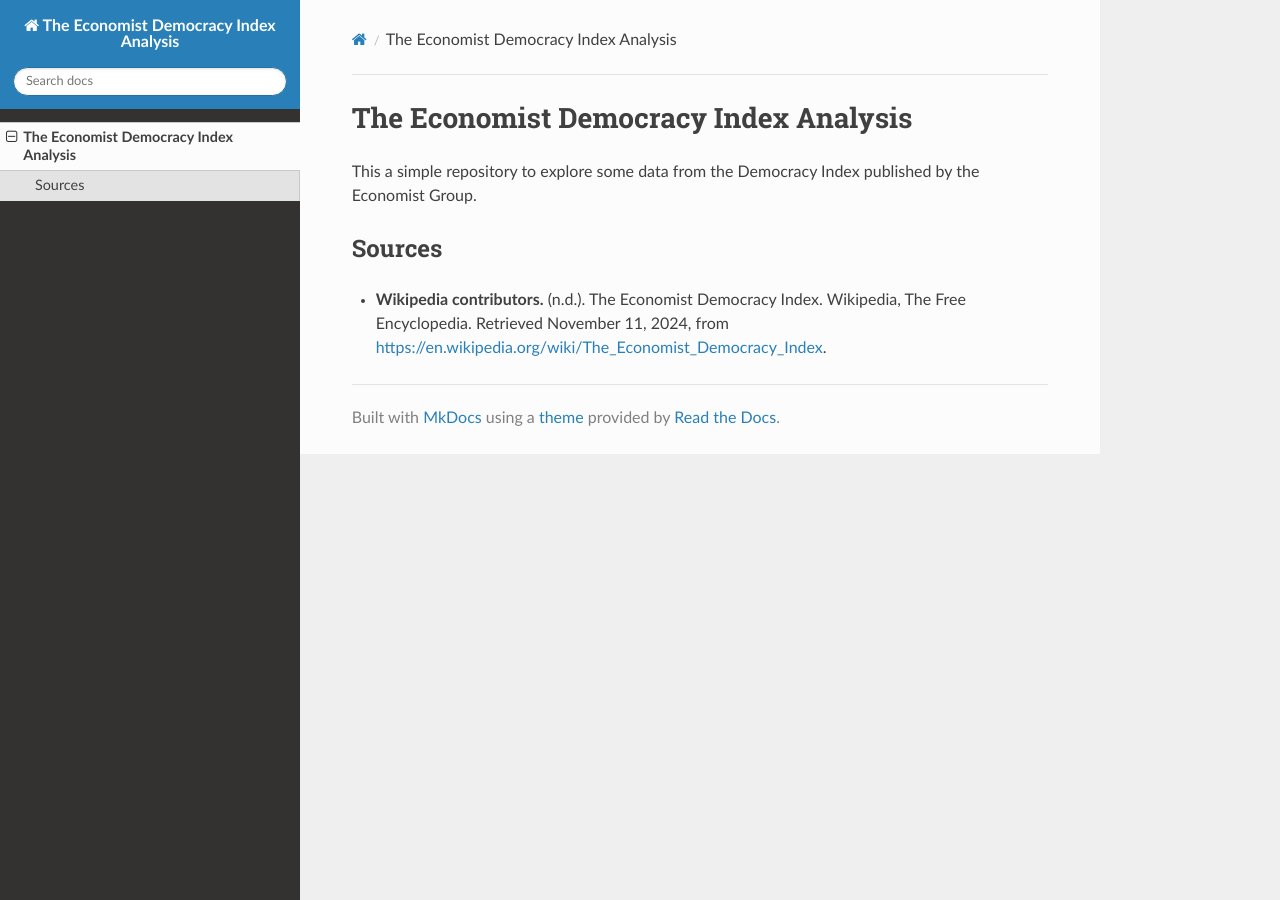
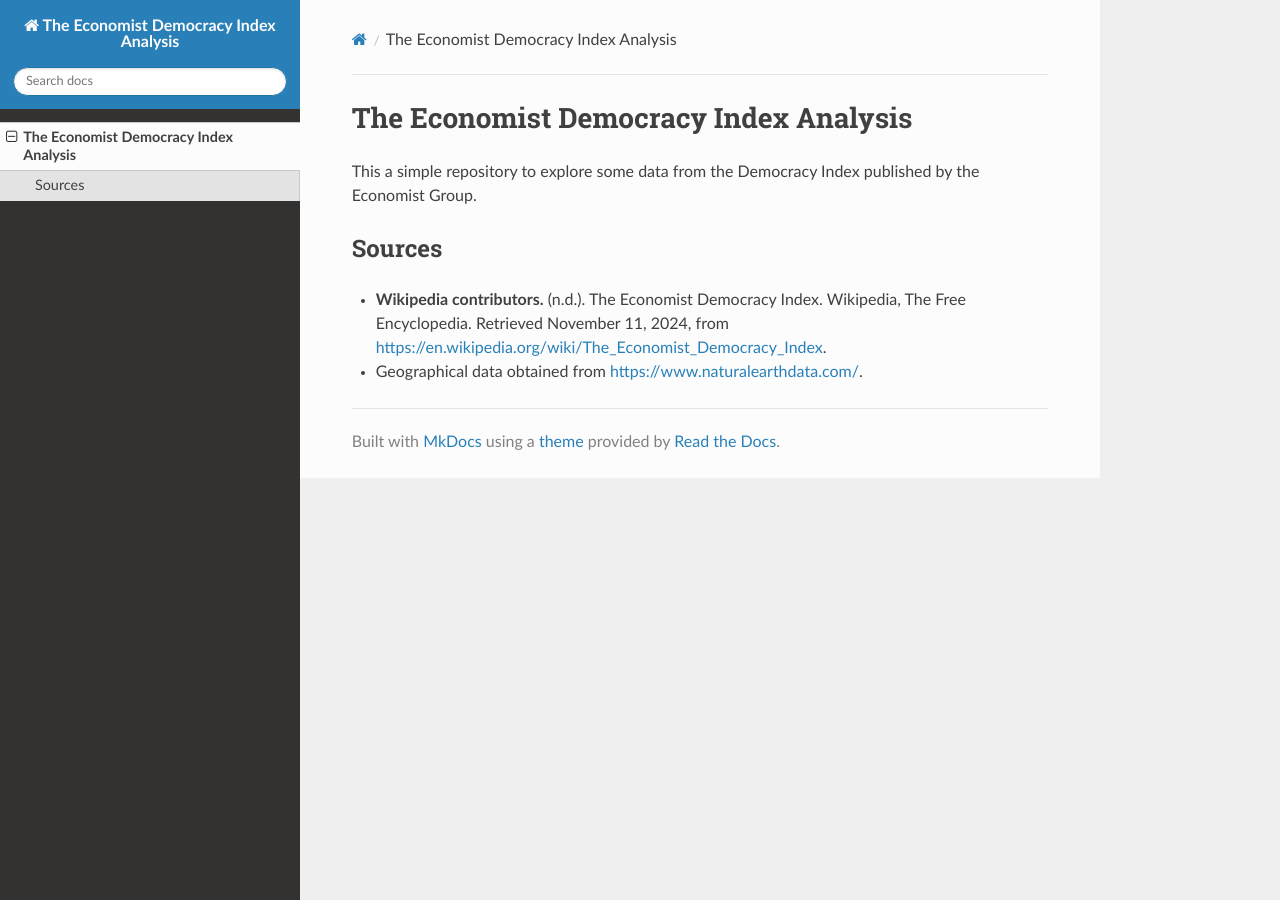
Before and after one commit to ffiza/economist-democracy-index, an MkDocs documentation site: the page built from docs/index.md, in a window 1280 px wide. Built offline with MkDocs 1.6.1, drawn with Linux system fonts in a browser that asks for light colours; nearby versions of some CDN libraries.

Commit message:
Add source.

```diff
--- a/docs/index.md
+++ b/docs/index.md
@@ -6,3 +6,4 @@
 ## Sources
 
 - **Wikipedia contributors.** (n.d.). The Economist Democracy Index. Wikipedia, The Free Encyclopedia. Retrieved November 11, 2024, from [https://en.wikipedia.org/wiki/The_Economist_Democracy_Index](https://en.wikipedia.org/wiki/The_Economist_Democracy_Index).
+- Geographical data obtained from [https://www.naturalearthdata.com/](https://www.naturalearthdata.com/downloads/110m-cultural-vectors/110m-admin-0-boundary-lines/).
```
